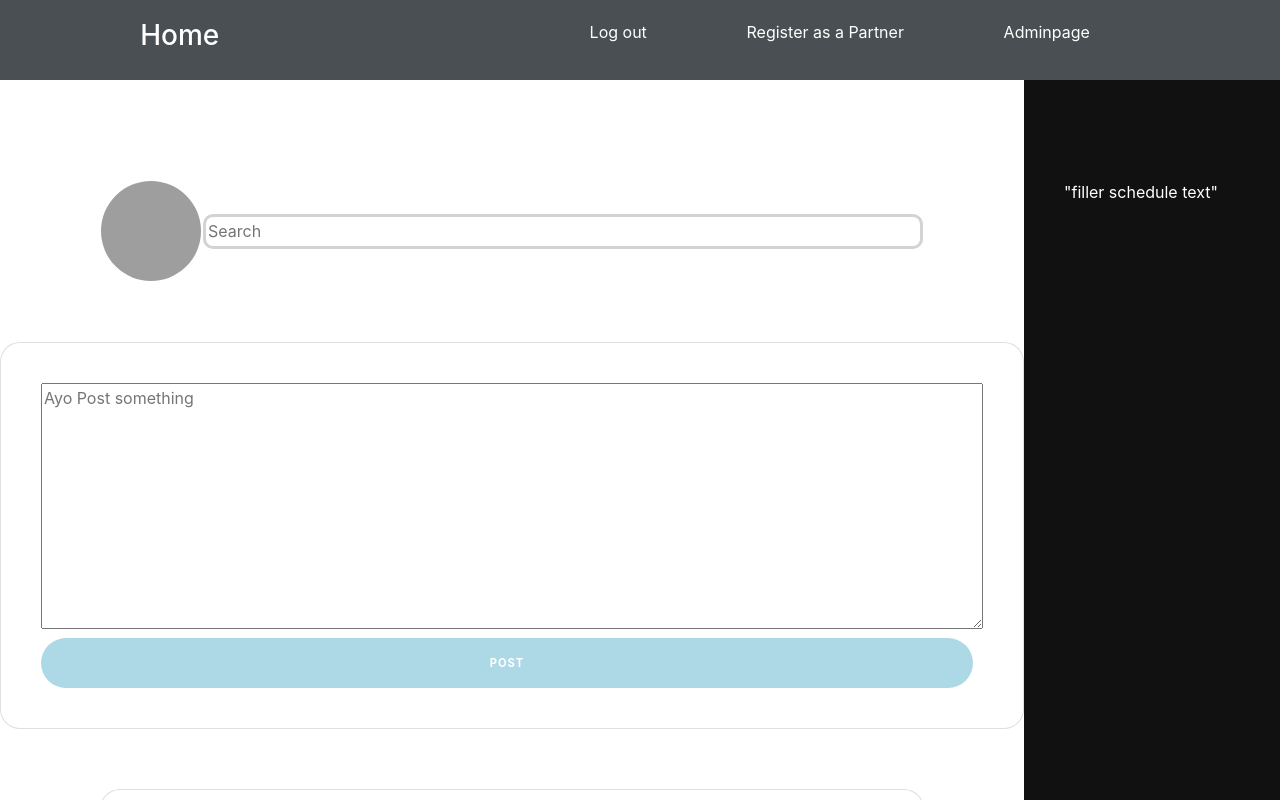
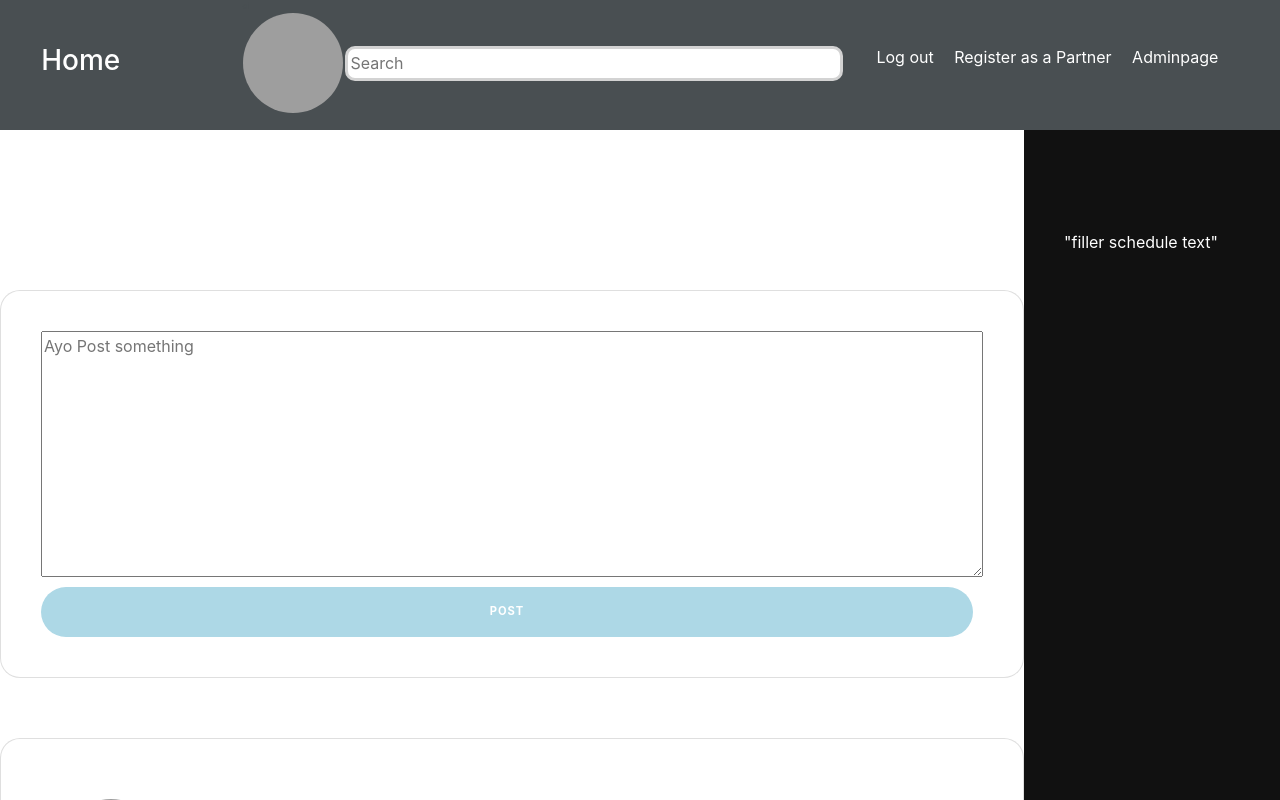
Before and after one commit to t-jung/African-Impact-Project, a React (Create React App) app in the folder c01/: page /feed in a window 1280 px wide. Built offline with nearby package versions, Linux system fonts and the light colour scheme; grey boxes are pictures that could not be loaded.

Commit message:
added searchbar into nav

```diff
--- a/c01/src/FeedComponents/Feed.css
+++ b/c01/src/FeedComponents/Feed.css
@@ -17,12 +17,6 @@
     border-radius: 50%;
     width: 100px;
     height: 100px;
-}
-
-.feed_top{
-    margin-left:100px;
-    margin-right:100px;
-    margin-bottom: 50px;
 }
 
 .card {
--- a/c01/src/FeedComponents/Feed.js
+++ b/c01/src/FeedComponents/Feed.js
@@ -1,5 +1,4 @@
 import './Feed.css'
-import JSONDATA from './MOCKDATA.json'
 import { useState } from 'react'
 
 function Feed() {
@@ -39,29 +38,6 @@ function Feed() {
 
         <div class="conatiner_feed">
             <div class="split left">
-            <table class="feed_top"><tr><td>
-                <a href="/profile"><img src="https://i1.sndcdn.com/artworks-Z8AyljiXPrMSNaPb-ecOERw-t500x500.jpg" className="profile_framing" /></a></td><td width="9999">
-                    <input type="text" placeholder="Search"
-                    onChange={event =>{
-                        setSearchTerm(event.target.value)
-                        }}
-                    />
-                    {JSONDATA.filter((val) => {
-                        if (searchTerm == "") {
-                            return val
-                        } else if (val.first_name.toLowerCase().includes(searchTerm.toLowerCase())) {
-                                return val
-                        } else if (val.last_name.toLowerCase().includes(searchTerm.toLowerCase())) {
-                                return val
-                        }
-                    }).map((val,key) => {
-                        return (
-                            <div class="user" key="key">
-                            </div>
-                        );
-                    })}</td>
-                </tr>
-             </table>
 
 
             <div class="card">
--- a/c01/src/NavbarComponents/Nav.css
+++ b/c01/src/NavbarComponents/Nav.css
@@ -1,3 +1,9 @@
+.fkreact{
+  color: rgb(73, 79, 82);
+  font-size: .52em;
+}
+
+
 nav{
     display: flex;
     justify-content: space-around;
@@ -7,10 +13,10 @@ nav{
     color: white;
   }
 
+
+
 .nav-links{
-    width: 50%;
     display: flex;
-    justify-content: space-around;
     align-items: center;
     list-style: none;
   }
--- a/c01/src/NavbarComponents/Nav.js
+++ b/c01/src/NavbarComponents/Nav.js
@@ -1,11 +1,15 @@
 import './Nav.css';
 import { Link }from 'react-router-dom'
+import JSONDATA from './MOCKDATA.json'
+import { useState } from 'react'
 
 function Nav() {
 
-    const navStyle={
-        color:'white'
-    }
+  const [searchTerm, setSearchTerm] = useState('')
+
+  const navStyle={
+    color:'white'
+  }
 
   return (
     <nav>
@@ -14,14 +18,44 @@ function Nav() {
         </Link>
 
         <ul className="nav-links">
+            <li>
+              <div class="fkreact">oi</div>
+            <table>
+              <tr>
+                <td>
+                  <a href="/profile"><img src="https://i1.sndcdn.com/artworks-Z8AyljiXPrMSNaPb-ecOERw-t500x500.jpg" className="profile_framing" /></a>
+                </td>
+                <td width="500">
+                  <input type="text" placeholder="Search"
+                    onChange={event =>{
+                      setSearchTerm(event.target.value)
+                    }}
+                  />
+                  {JSONDATA.filter((val) => {
+                    if (searchTerm == "") {
+                      return val
+                        } else if (val.first_name.toLowerCase().includes(searchTerm.toLowerCase())) {
+                          return val
+                        } else if (val.last_name.toLowerCase().includes(searchTerm.toLowerCase())) {
+                          return val
+                        }
+                  }).map((val,key) => {
+                    return (
+                      <div class="user" key="key"></div>
+                    );
+                  })}
+                </td>
+              </tr>
+             </table>
+            </li>
             <Link style={navStyle} to='/'>
-            <li>Log out</li>
+            <li> &emsp;&emsp;Log out  &emsp; </li>
             </Link>
             <Link style={navStyle} to='/partner_register'>
-            <li>Register as a Partner</li>
+            <li> Register as a Partner &emsp; </li>
             </Link>
             <Link style={navStyle} to='/AdminPage'>
-            <li>Adminpage</li>
+            <li> Adminpage &emsp;</li>
             </Link>
         </ul>
     </nav>
--- a/c01/src/ProfileComponents/SideBarProfile.js
+++ b/c01/src/ProfileComponents/SideBarProfile.js
@@ -5,8 +5,6 @@ import { Link } from 'react-router-dom';
 import { ThemeProvider, makeStyles } from '@material-ui/core/styles';
 import Drawer from '@material-ui/core/Drawer';
 import Button from '@material-ui/core/Button';
-import ToggleButton from '@material-ui/lab/ToggleButton';
-import ToggleButtonGroup from '@material-ui/lab/ToggleButtonGroup';
 import Typography from '@material-ui/core/Typography';
 import { spacing } from '@material-ui/system';
 
```
Also changed, not shown: c01/src/NavbarComponents/MOCKDATA.json (renamed from c01/src/FeedComponents/MOCKDATA.json).
